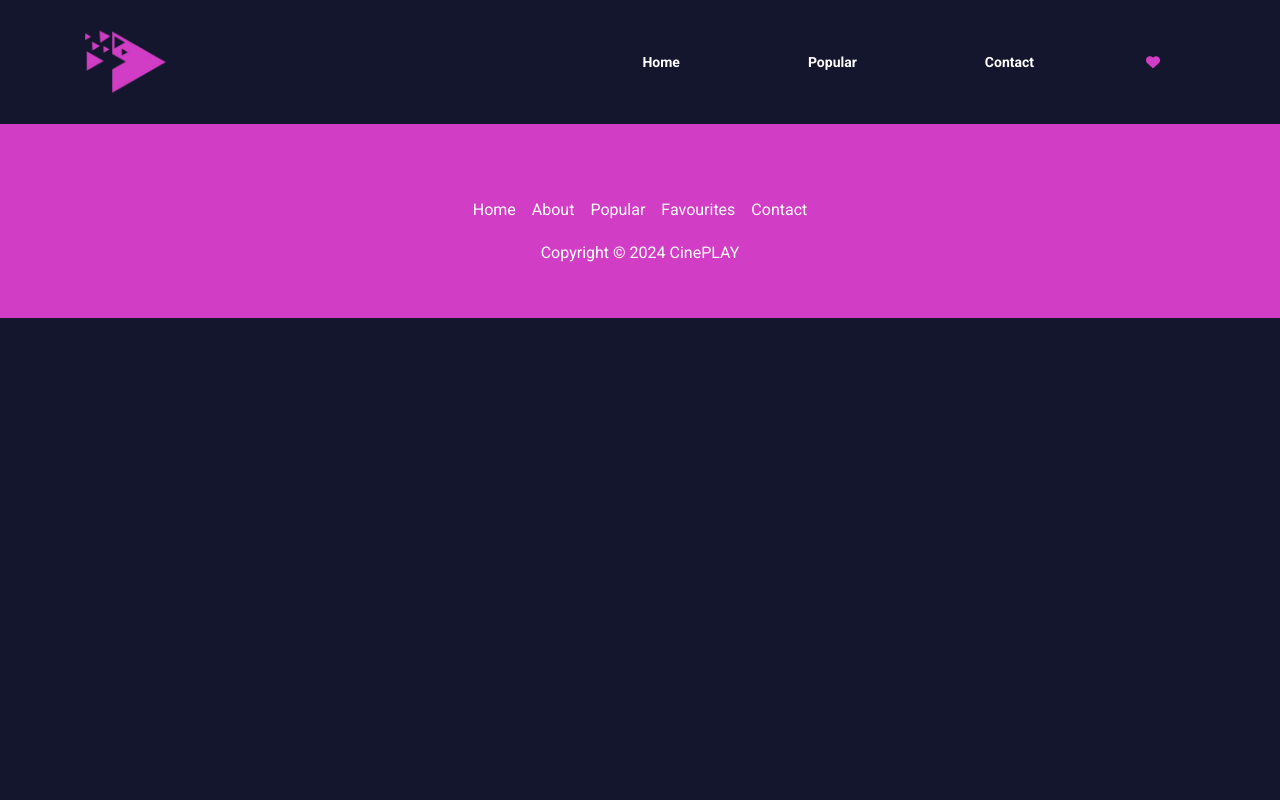
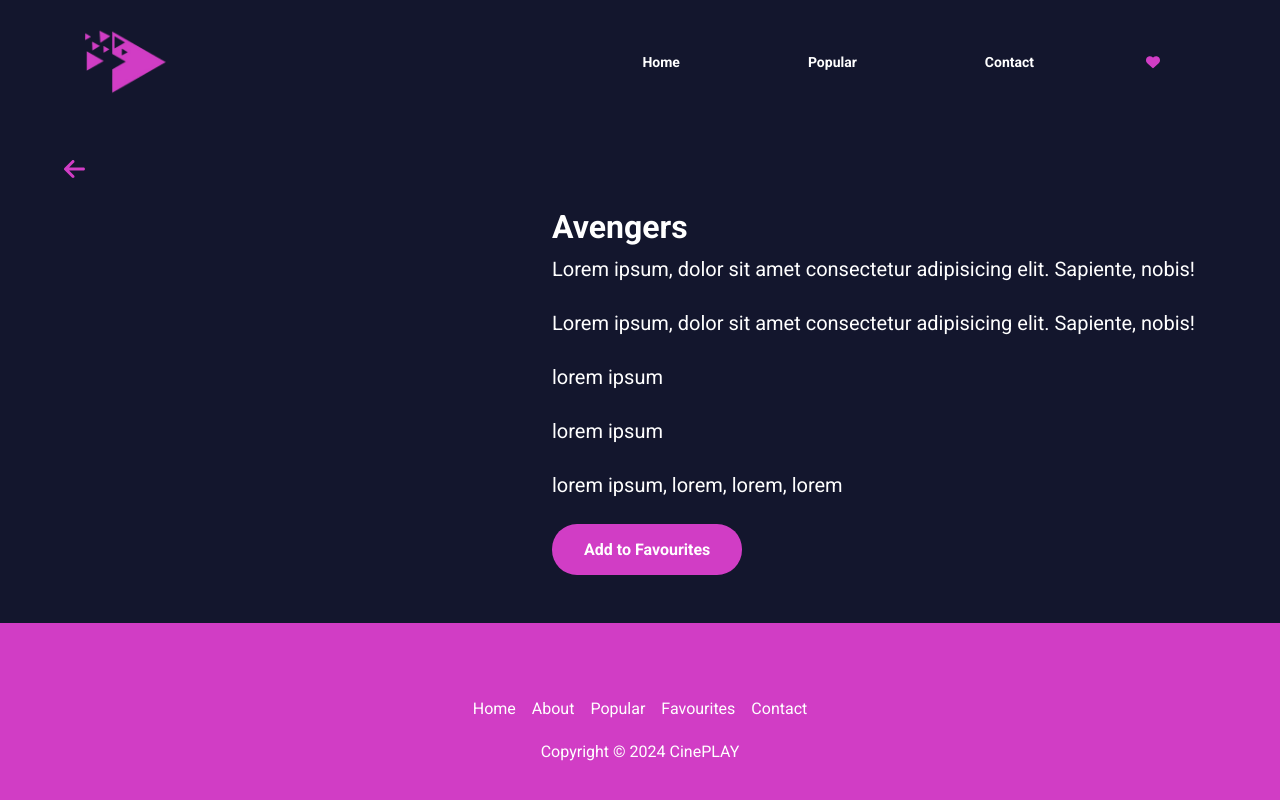
Before and after one commit to Zhanif2/cinePLAY, a React (Create React App) app: page /movie-info/movieid in a window 1280 px wide. Shown: the top 800 px of the page. Built offline with nearby package versions, Linux system fonts and the light colour scheme.

Commit message:
styling of movir info page top completed

```diff
--- a/src/App.js
+++ b/src/App.js
@@ -21,10 +21,10 @@ function App() {
           timeout={300}
         >
           <Routes location={location}>
-            <Route path="/" element={<Home />} />
-            <Route path="/main" element={<Main />} />
-            <Route path="/movie/:id" element={<MovieInfo />} />
-            <Route path="/favourites" element={<Favourites />} />
+            <Route path="/" element={<Home/>} />
+            <Route path="/main" element={<Main/>} />
+            <Route path="/movie-info/:id" element={<MovieInfo/>} />
+            <Route path="/favourites" element={<Favourites/>} />
           </Routes>
         </CSSTransition>
       </TransitionGroup>
--- /dev/null
+++ b/src/components/MovieDescription.jsx
@@ -0,0 +1,15 @@
+import React from 'react'
+
+const MovieDescription = () => {
+  return (
+    <div>
+        <p className="movie__selected--cast">Lorem ipsum, dolor sit amet consectetur adipisicing elit. Sapiente, nobis!</p>
+        <p className="movie__selected--overview">Lorem ipsum, dolor sit amet consectetur adipisicing elit. Sapiente, nobis!</p>
+        <p className="movie__selected--runtime">lorem ipsum</p>
+        <p className="movie__selected--release-date">lorem ipsum</p>
+        <p className="movie__selected--genre">lorem ipsum, lorem, lorem, lorem</p>
+    </div>
+  )
+}
+
+export default MovieDescription
--- a/src/components/Nav.jsx
+++ b/src/components/Nav.jsx
@@ -17,7 +17,7 @@ const Nav = () => {
                 <Link to="/Main" className='nav__link underline'>Popular</Link>
             </li>
             <li className="nav__list">
-                <Link to="" className='nav__link underline no__cursor'>Contact</Link>
+                <a href="" className='nav__link underline no__cursor'>Contact</a>
             </li>
             <button className='btn__menu'>
                 <FontAwesomeIcon icon='bars'/>
@@ -40,7 +40,7 @@ const Nav = () => {
               <Link to="/main" className='menu__link underline'>Popular</Link>
             </li>
             <li className="menu__list">
-              <Link to="" className='menu__link underline no__cursor'>Contact</Link>
+              <a href="" className='menu__link underline no__cursor'>Contact</a>
             </li>
             <li className="menu__list">
               <Link to="/favourites" className='menu__link underline'>Favourites</Link>
--- a/src/index.css
+++ b/src/index.css
@@ -542,7 +542,7 @@ MOVIE RESULTS
 }
 
 .heart__icon:hover {
-  transform: scale(1.1);  /* Slight grow effect on hover */
+  transform: scale(1.1);
 }
 
 .reg__heart, .colored__heart{
@@ -603,6 +603,73 @@ FAVOURITES
 }
 .favourites__overlay{
   height: 80%;
+}
+
+
+
+/*
+
+MOVIE INFO
+
+*/
+
+
+#movies__body{
+  flex: 1;
+  display: flex;
+  flex-direction: column;
+}
+
+#movies__main{
+  flex: 1;
+}
+
+
+.movies__container{
+  padding: 32px 0;
+}
+.movie__selected--top {
+  padding: 0 24px;
+  margin-bottom: 8px;
+  font-size: 32px;
+  color: #242424;
+  display: flex;
+  align-items: center;
+}
+
+.movie__link{
+  color: #d13dc5;
+  font-size:24px;
+}
+
+.movie__selected{
+  display: flex;
+}
+
+.movie__selected--figure{
+  width: 40%;
+  padding: 16px 32px;
+  display: flex;
+  justify-content: center;
+  align-items: center;
+}
+
+.movie__selected--img{
+  max-height: 500px;
+  width: auto;
+  max-width: 100%;
+}
+
+.movie__selected--description{
+  width: 60%;
+  padding: 16px 32px;
+  display: flex;
+  flex-direction: column;
+  align-items: flex-start;
+}
+
+.info{
+  margin-bottom: 8px;
 }
 
 /*
@@ -694,7 +761,7 @@ footer {
   left: 1;
   background-color: #13162d;
   transform: scaleX(0);
-  transition: transform 0.3s ease;
+  transition: transform 300ms ease;
 }
 
 .footer__link:hover::before {
@@ -718,7 +785,13 @@ footer {
 
 
 
+/*
 
+
+MEDIA QUERIES
+
+
+*/
 
 @media (max-width: 970px) {
   .movie__poster {
--- a/src/index.js
+++ b/src/index.js
@@ -9,8 +9,9 @@ import { faHeart as faSolidHeart } from '@fortawesome/free-solid-svg-icons';  //
 import { faHeart as faRegularHeart } from '@fortawesome/free-regular-svg-icons';  // Regular heart
 import { faTimes } from '@fortawesome/free-solid-svg-icons';
 import { faSearch } from '@fortawesome/free-solid-svg-icons';
+import { faArrowLeft } from '@fortawesome/free-solid-svg-icons';
 import { BrowserRouter } from 'react-router-dom';
-library.add(faBars, faSolidHeart, faTimes, faSearch, faRegularHeart)
+library.add(faBars, faSolidHeart, faTimes, faSearch, faRegularHeart, faArrowLeft)
 
 const root = ReactDOM.createRoot(document.getElementById('root'));
 root.render(
--- a/src/pages/Favourites.jsx
+++ b/src/pages/Favourites.jsx
@@ -32,7 +32,7 @@ const Favourites = () => {
               </figure>
               </Link>
               <div className="movies__title">
-              <Link to={`/movie-info/`}>
+              <Link to={`/movie-info/movieid`}>
 
                 <div className="movies__title--link">
                   Avengers
--- a/src/pages/MovieInfo.jsx
+++ b/src/pages/MovieInfo.jsx
@@ -1,11 +1,41 @@
-import React from 'react'
+import { FontAwesomeIcon } from "@fortawesome/react-fontawesome";
+import React from "react";
+import { Link } from "react-router-dom";
+import mov from "../assets/sample__movie--poster.jpg";
+import MovieDescription from "../components/MovieDescription";
 
 const MovieInfo = () => {
   return (
     <>
+      <div id="movies__body">
+        <main className="movies__main">
+          <div className="movies__container">
+            <div className="row">
+              <div className="movie__selected--top">
+                <Link to="/Main" className="movie__link">
+                  <FontAwesomeIcon icon="arrow-left" />
+                </Link>
+              </div>
+              <div className="movie__selected">
+                <figure className="movie__selected--figure">
+                  <div className="movie__selected--img ">
+                    <img src='' alt="" />
+                  </div>
+                </figure>
+                <div className="movie__selected--description">
+                  <h2 className="movie__selected--title info">Avengers</h2>
+                  <MovieDescription/>
+                  <button className="btn">
+                    Add to Favourites
+                  </button>
+                </div>
+              </div>
+            </div>
+          </div>
+        </main>
+      </div>
+    </>
+  );
+};
 
-    </>
-  )
-}
-
-export default MovieInfo
+export default MovieInfo;
```
